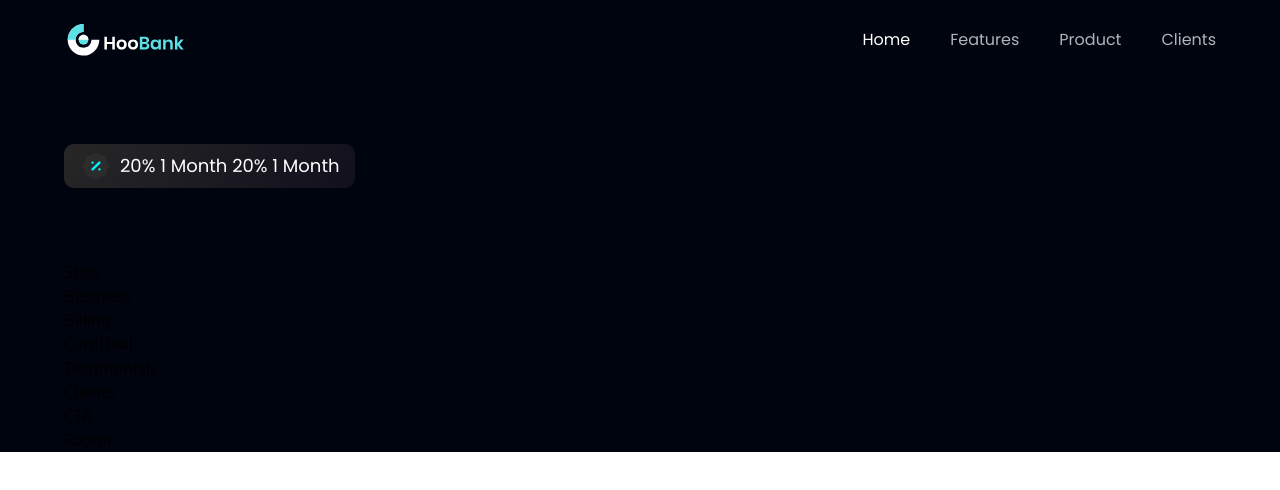
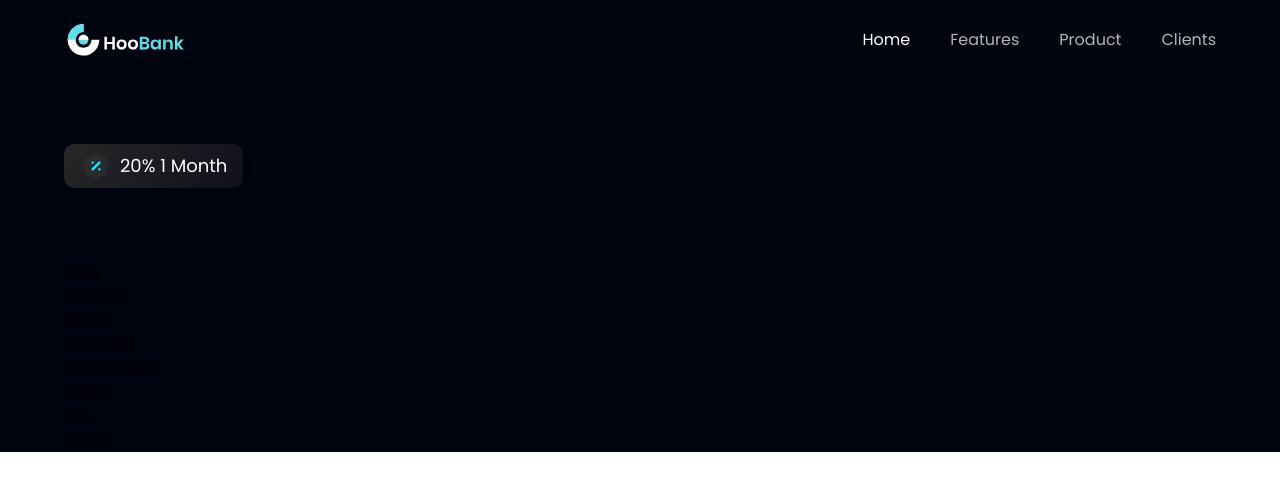
Before and after one commit to Benyahdou-Mohamed/BankApp, a React (Vite) app: page / in a window 1280 px wide. Shown: the top 490 px of the page. Built offline with nearby package versions, Linux system fonts and the light colour scheme.

Commit message:
first commit

```diff
--- a/src/components/Hero.jsx
+++ b/src/components/Hero.jsx
@@ -13,8 +13,7 @@ export default function Hero  () {
             <p className={` ${styles.paragraph} ml-2`}>
             <span className="text-white">20%{" "}</span>
             <span className="text-white">1 Month{" "}</span>
-            <span className="text-white">20%{" "}</span>
-            <span className="text-white">1 Month{" "}</span>
+
             </p>
         </div>
         </div>
```
